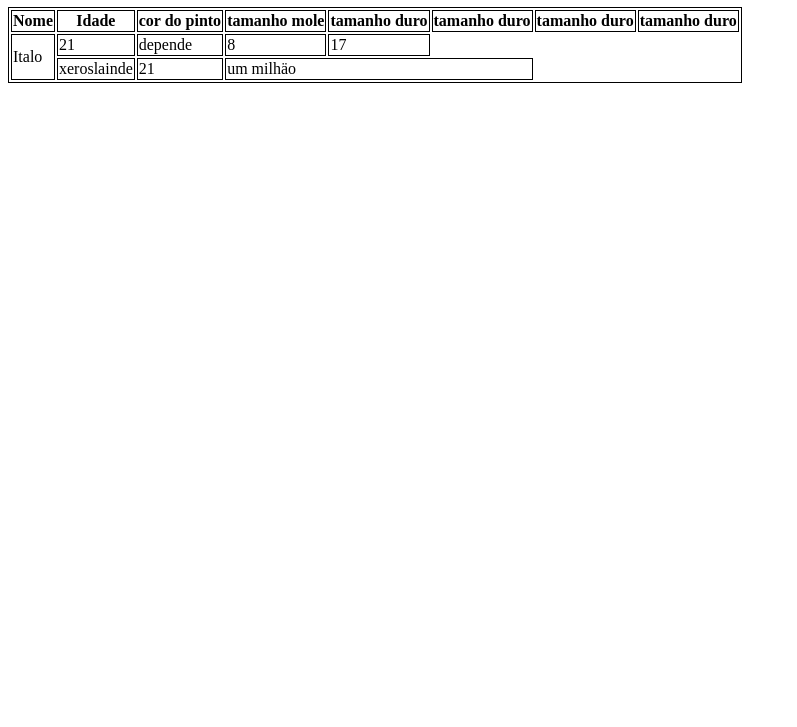
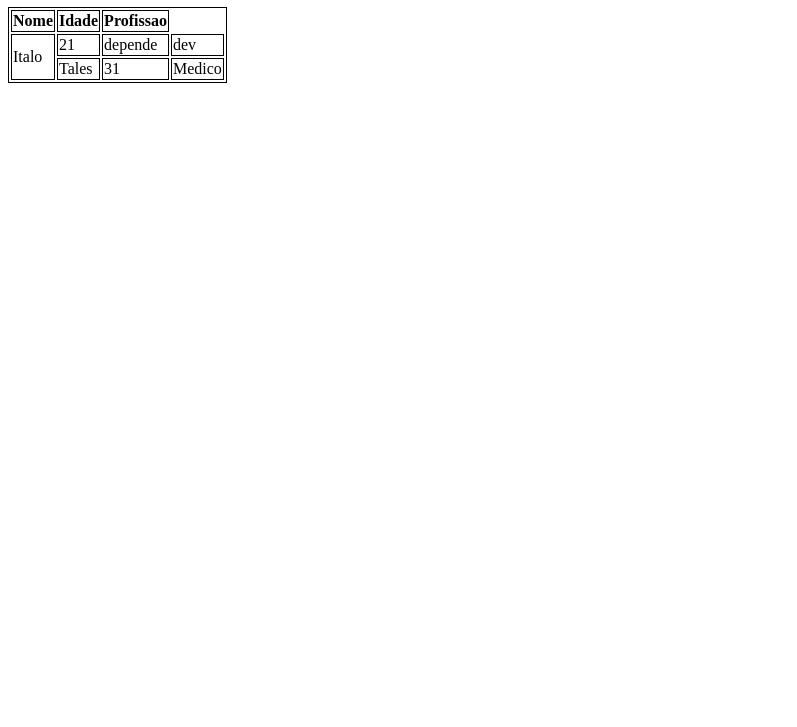
Before and after one commit to Italo-dAnjos/aula-tabela, a plain HTML site: page index.html in a window 1280 px wide. Shown: the part 73-800 px from the top of the page, without its empty margins (0-797 px from the left). Drawn offline with Linux system fonts and the light colour scheme.

Commit message:
retirado certas coisas

```diff
--- a/index.html
+++ b/index.html
@@ -16,12 +16,8 @@
             <tr>
             <th>Nome</th>
             <th>Idade</th>
-            <th>cor do pinto</th>
-            <th>tamanho mole</th>
-            <th>tamanho duro</th>
-            <th>tamanho duro</th>
-            <th>tamanho duro</th>
-            <th>tamanho duro</th>
+            <th>Profissao</th>
+
         </tr>
 </thead>
       <tbody>
@@ -29,14 +25,14 @@
             <td rowspan="2">Italo</td>
             <td>21</td>
             <td>depende</td>
-            <td>8</td>
-            <td>17</td>
+            <td>dev</td>
+
         </tr>
 
         <tr>
-            <td rowspan="3">xeroslainde</td>
-            <td>21</td>
-            <td colspan="3">um milhäo</td>
+            <td rowspan="3">Tales</td>
+            <td>31</td>
+            <td colspan="3">Medico</td>
 
         </tr>
       </tbody>
```
